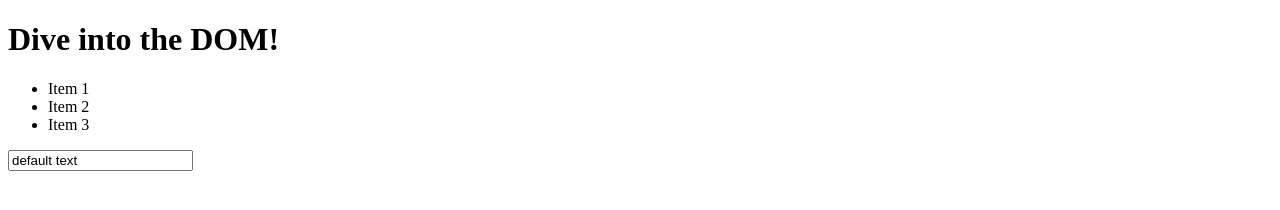
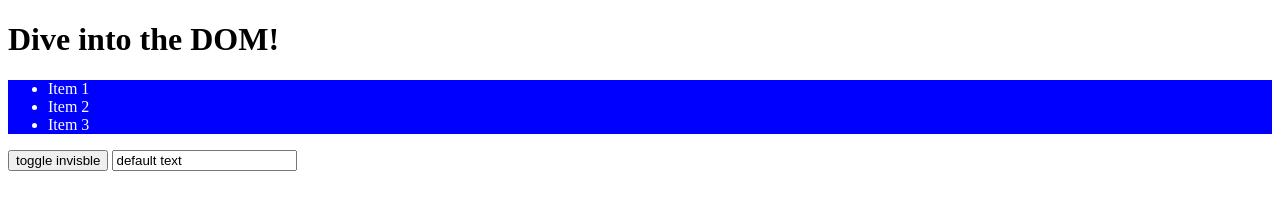
Before and after one commit to Have-Samuel/the-DOM, a plain HTML site: page index.html in a window 1280 px wide. Drawn offline with Linux system fonts and the light colour scheme.

Commit message:
Styling the DOM elements

```diff
--- a/app.js
+++ b/app.js
@@ -3,3 +3,16 @@ const ul = document.body.firstElementChild.nextElementSibling;
 const fstLi = ul.firstElementChild;
 
 console.log(fstLi);
+
+const section = document.querySelector('section');
+const button = document.querySelector('button');
+// section.style.backgroundColor = 'brown';
+
+button.addEventListener('click', () => {
+  // if (section.className === 'color visible') {
+  //   section.className = 'color invisible';
+  // } else {
+  //   section.className = 'color visible';
+  // }
+  section.classList.toggle('invisible');
+});
--- a/index.html
+++ b/index.html
@@ -5,15 +5,32 @@
     <meta name="viewport" content="width=device-width, initial-scale=1.0" />
     <meta http-equiv="X-UA-Compatible" content="ie=edge" />
     <title>DOM Interaction</title>
+    <style>
+      .color {
+        background-color: blue;
+        color: #fff;
+      }
+
+      /* .visible {
+        display: block;
+      } */
+
+      .invisible {
+        display: none;
+      }
+    </style>
     <script src="app.js" defer></script>
   </head>
   <body>
     <header><h1 id="main-title">Dive into the DOM!</h1></header>
-    <ul>
-      <li class="list-item">Item 1</li>
-      <li class="list-item">Item 2</li>
-      <li class="list-item">Item 3</li>
-    </ul>
+    <section class="color">
+      <ul>
+        <li class="list-item">Item 1</li>
+        <li class="list-item">Item 2</li>
+        <li class="list-item">Item 3</li>
+      </ul>
+    </section>
+    <button>toggle invisble</button>
     <input type="text" value="default text">
   </body>
 </html>
```
